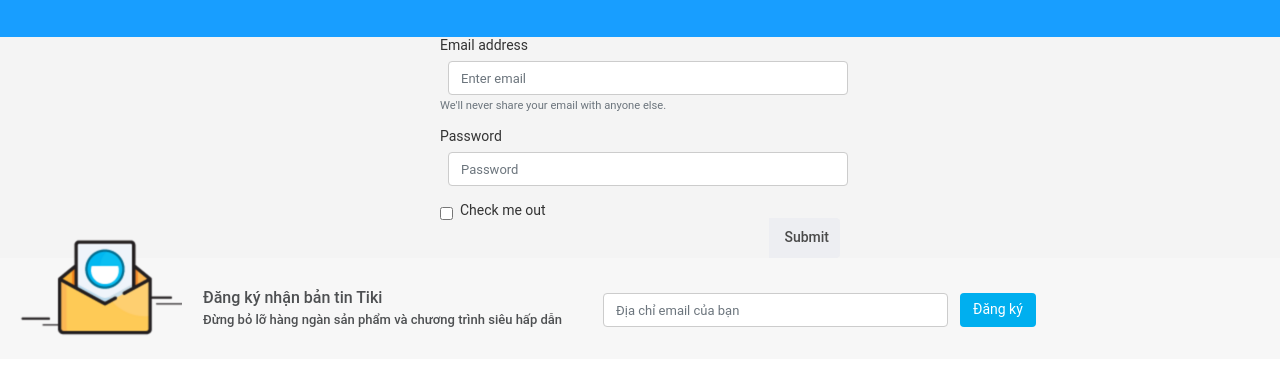
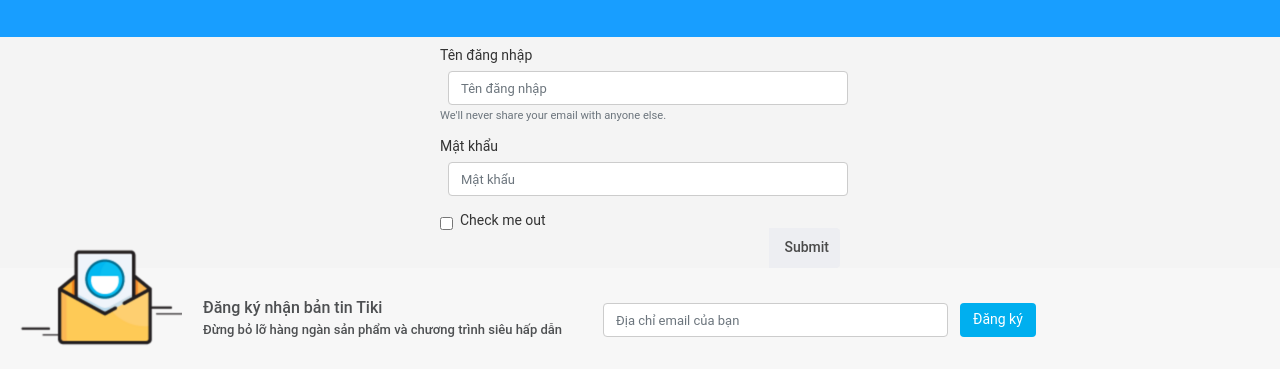
Before and after one commit to trinhxuanhoi99/DATN, a plain HTML site: page Login.html in a window 1280 px wide. Shown: the part 61-453 px from the top of the page. Drawn offline with nearby package versions, Linux system fonts and the light colour scheme; a script that the page names is missing.

Commit message:
update login

```diff
--- a/AssignmentTikiDeal.css
+++ b/AssignmentTikiDeal.css
@@ -957,6 +957,7 @@ a:hover{
 .login form{
     width: 400px;
     margin:auto;
+    margin-top: 10px;
 }
 /* reponsive */
 @media only screen and (max-width: 540px){
--- a/Login.html
+++ b/Login.html
@@ -111,13 +111,13 @@
 <div class="container login">
     <form>
     <div class="form-group">
-      <label for="exampleInputEmail1">Email address</label>
-      <input type="email" class="form-control" id="exampleInputEmail1" aria-describedby="emailHelp" placeholder="Enter email">
+      <label for="exampleInputEmail1">Tên đăng nhập</label>
+      <input type="email" class="form-control" id="exampleInputEmail1" aria-describedby="emailHelp" placeholder="Tên đăng nhập">
       <small id="emailHelp" class="form-text text-muted">We'll never share your email with anyone else.</small>
     </div>
     <div class="form-group">
-      <label for="exampleInputPassword1">Password</label>
-      <input type="password" class="form-control" id="exampleInputPassword1" placeholder="Password">
+      <label for="exampleInputPassword1">Mật khẩu</label>
+      <input type="password" class="form-control" id="exampleInputPassword1" placeholder="Mật khẩu">
     </div>
     <div class="form-check">
       <input type="checkbox" class="form-check-input" id="exampleCheck1">
```
